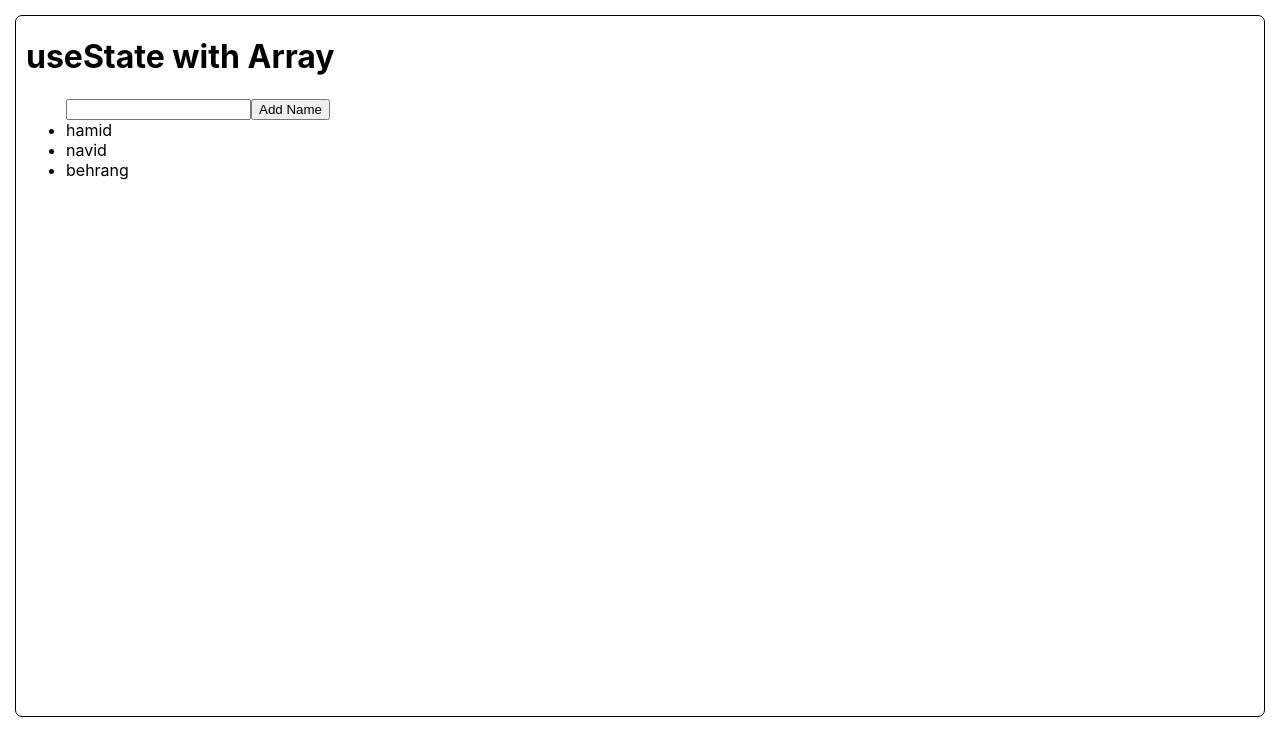
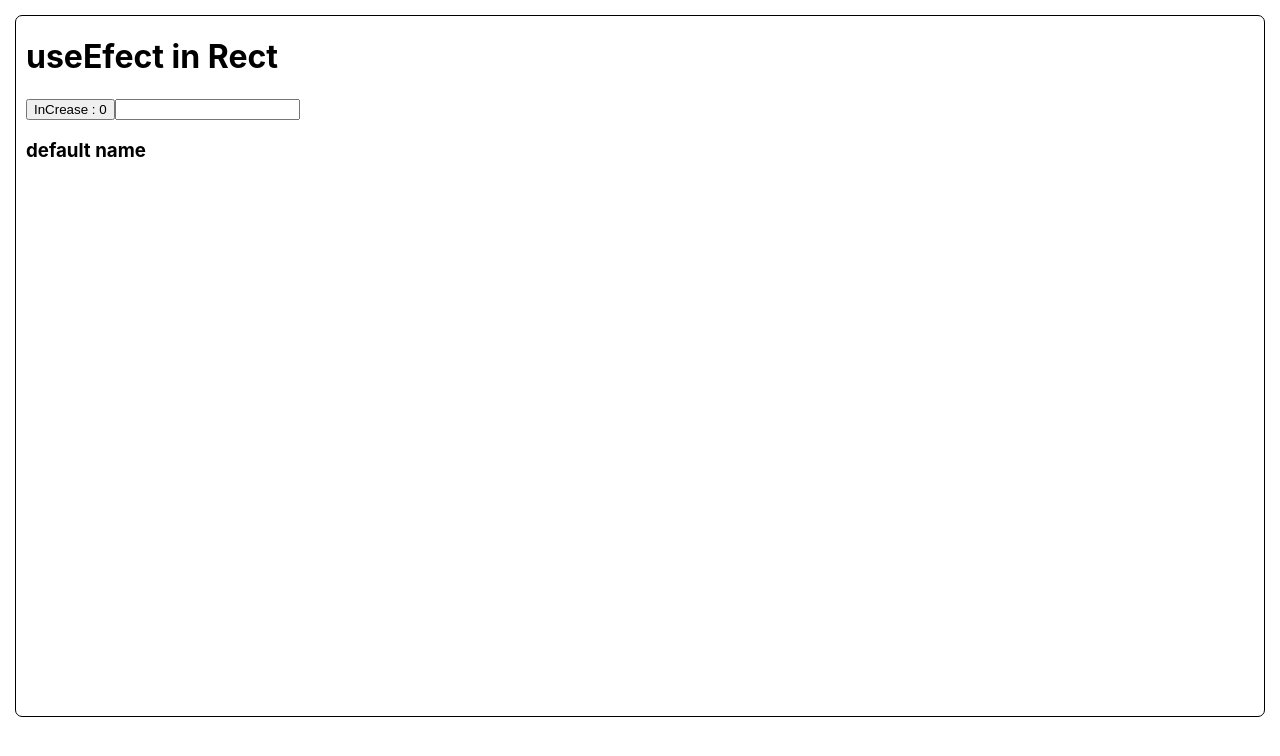
Before and after one commit to BehrangHaghdoust/React-part2, a React (Create React App) app: page / in a window 1280 px wide. Shown: the top 756 px of the page. Built offline with nearby package versions, Linux system fonts and the light colour scheme.

Commit message:
useEffect and also using useEffect for just one time

```diff
--- a/src/Components/App.jsx
+++ b/src/Components/App.jsx
@@ -1,6 +1,6 @@
 
 import '../style/App.css'
-import {useState} from 'react';
+import {useState, useEffect} from 'react';
 
 
 
@@ -8,25 +8,25 @@ import {useState} from 'react';
 
 
 function App() {
- const [items , setItems] = useState(['hamid', 'navid' , 'behrang']);
 
- const [name , setName]= useState('');
+const [count , setCount] = useState(0);
+const [name ,setName] =useState('default name ')
 
-const handleClick = () => {
-  setItems([...items, name])
-}
 
+useEffect(()=> {
+  console.log("trigger use effect");
+},[count])
+// we put a empty array as a argumet to useEffect in order to our state be render just for one time
+// if we put a item in array our useEffect be rerender for just that item
   return (
     <div className="App">
-      <h1>useState with Array</h1>
+      <h1>useEfect in Rect</h1>
 
-<ul>
-<input type="text" onChange={(e)=>setName(e.target.value)} />
-<button onClick={handleClick}>Add Name</button>
-  {items.map(item => {
-    return <li>{item}</li>
-  } )}
-</ul>
+<button onClick={()=> setCount(count + 1)}>InCrease : {count}</button>
+<input type="text" onChange={(e)=> setName(e.target.value)} />
+<h3>{name}</h3>
+
+
 
     </div>
   );
```
